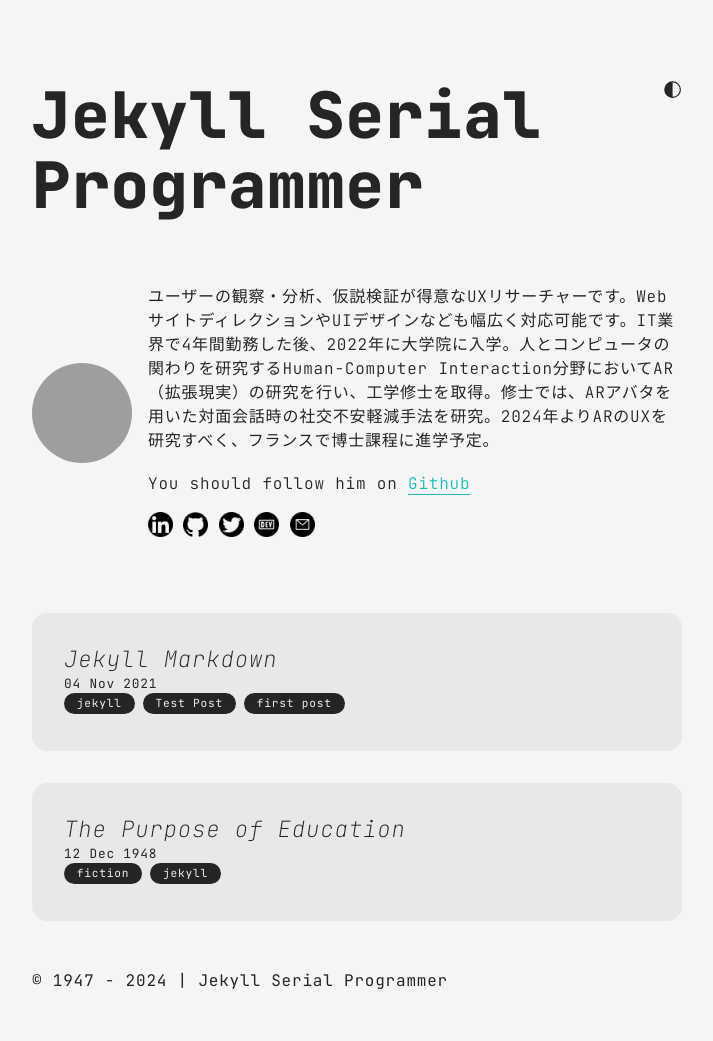
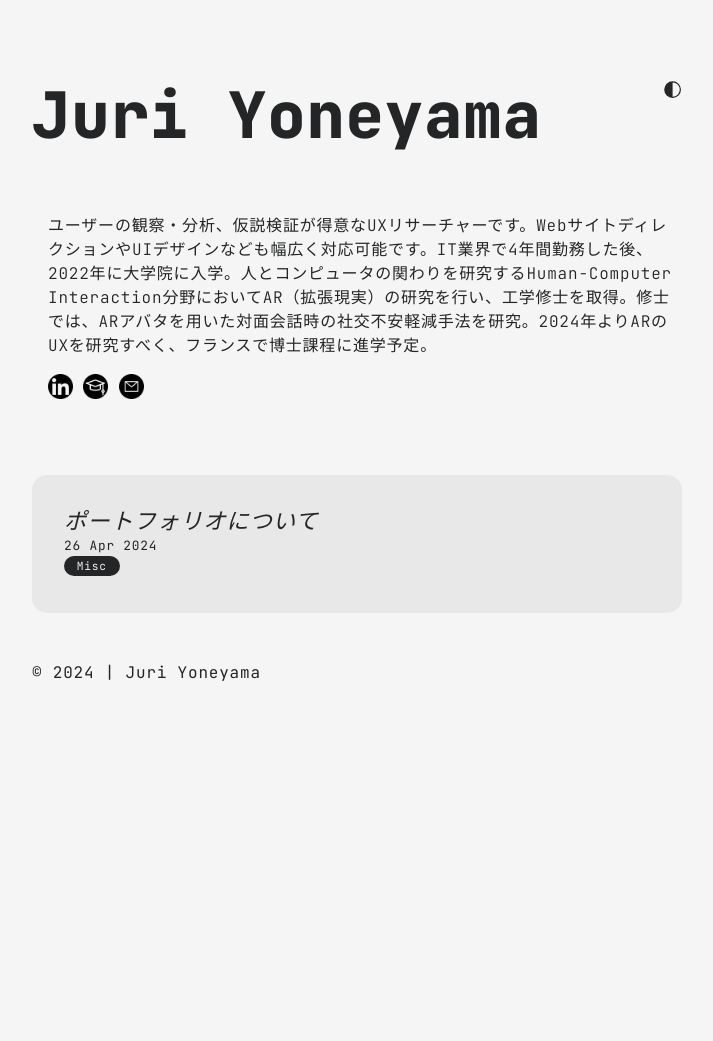
Before and after one commit to juri-ynym/portfolio, a Jekyll site: the page built from index.md, in a window 1280 px wide. Shown: the whole page, without its empty margins (283-996 px from the left). Built offline with Jekyll 4.4.1, drawn with Linux system fonts in a browser that asks for light colours; after the commit the page ends 900 px from its top, so only the background shows below that; grey boxes are pictures that could not be loaded.

Commit message:
no message

```diff
--- a/_config.yml
+++ b/_config.yml
@@ -1,10 +1,10 @@
-title: Jekyll Serial Programmer
+title: Juri Yoneyama
 markdown: kramdown
 
 # for atom feed
 author:
-  name: Sharad Raj Singh Maurya
-  email: dev_sharad@outlook.com
+  name: Juri Yoneyama （米山樹里）
+  email: julie.ynym@gmail.com
 
 plugins:
   - jemoji
--- a/_includes/bio.html
+++ b/_includes/bio.html
@@ -1,6 +1,6 @@
 <section id="bio">
   <section id="img-wrapper">
-    <img src="{{site.data.author.dp}}" alt="" />
+    <!--<img src="{{site.data.author.dp}}" alt="" />-->
   </section>
   <section id="bio-wrapper">
     <div id="text-wrapper">{{site.data.author.description}}</div>
--- a/_includes/footer.html
+++ b/_includes/footer.html
@@ -1,4 +1,4 @@
 <footer>
-  <p>&copy; 1947 - {{ 'now' | date: "%Y" }} | {{site.title}}</p>
+  <p>&copy; {{ 'now' | date: "%Y" }} | {{site.title}}</p>
 </footer>
 <script src="{{site.baseurl}}/assets/js/mode.js" defer></script>
--- /dev/null
+++ b/all_collections/_posts/1948-12-12-the-purpose-of-education copy.md
@@ -0,0 +1,9 @@
+---
+layout: post
+title: ポートフォリオについて
+date: 2024-04-26 10:18:00
+categories: [Misc]
+---
+
+本ページでのポートフォリオは現在準備中です。
+職務経歴書やポートフォリオをご希望の方は、メールにてお問い合わせください。
```
Also changed, not shown: _data/author.yml (+5 -12 lines), assets/css/post.css (+0 -13 lines), assets/icons/dev.png, bk/1948-12-12-the-purpose-of-education.md (renamed from all_collections/_posts/1948-12-12-the-purpose-of-education.md), bk/2021-11-04-jekyll-markdown.md (renamed from all_collections/_posts/2021-11-04-jekyll-markdown.md).
